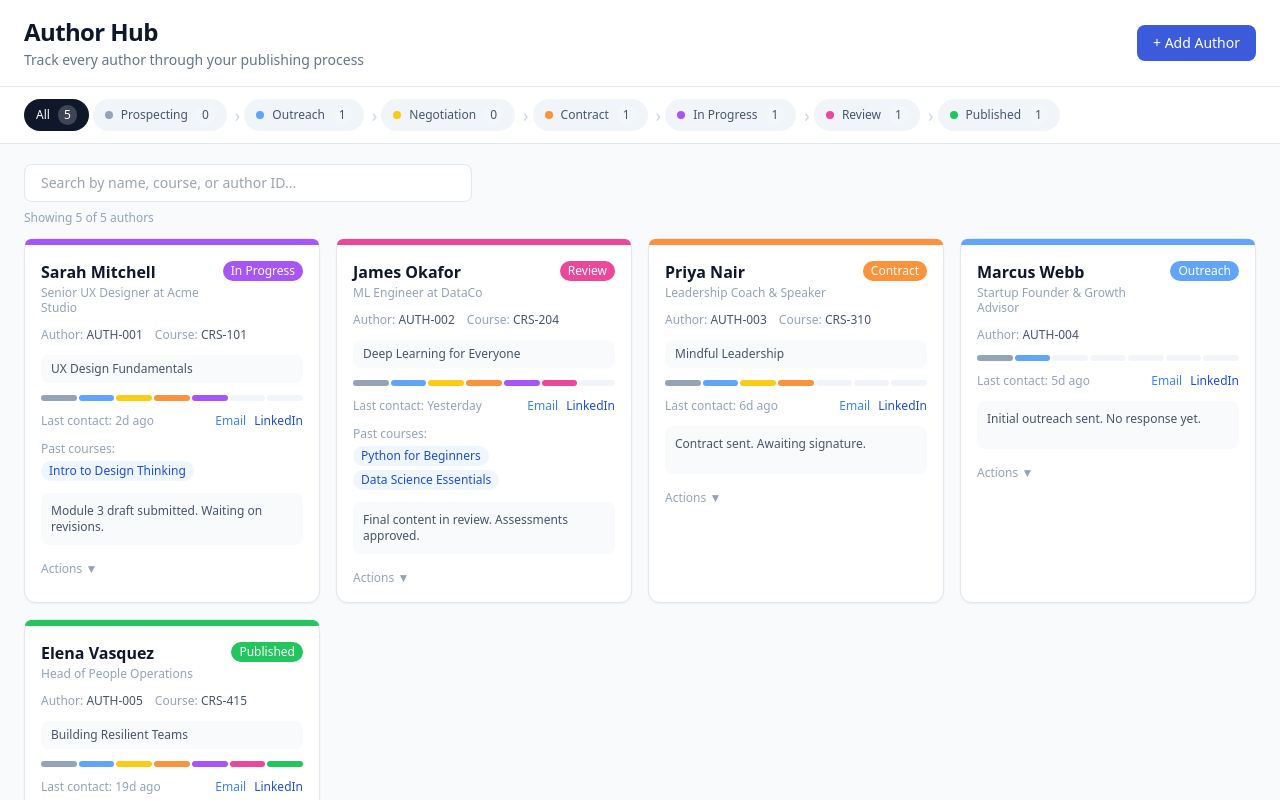
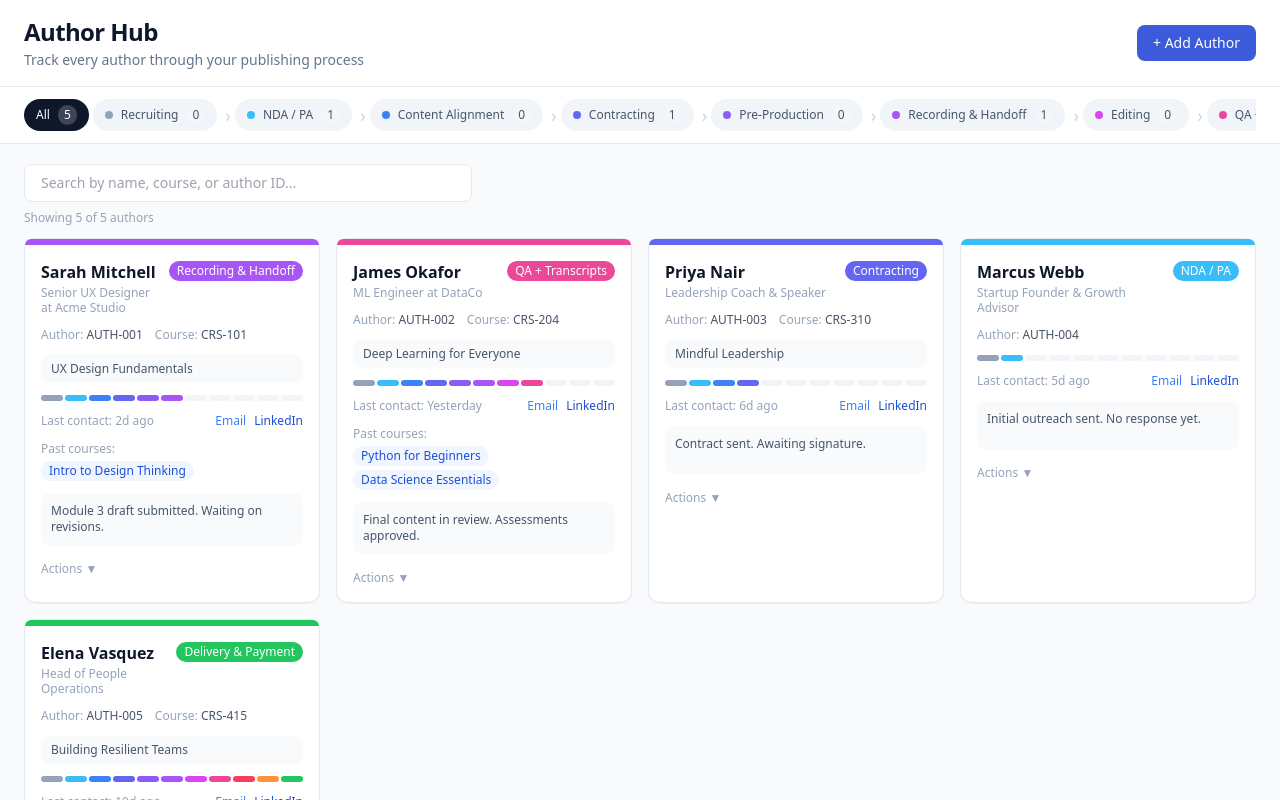
Before and after one commit to Madecraft-Christopher/author-hub, a Next.js app: page / in a window 1280 px wide. Shown: the top 800 px of the page. Built offline with nearby package versions, Linux system fonts and the light colour scheme.

Commit message:
Update pipeline to Madecraft 11-phase production process

```diff
--- a/app/page.jsx
+++ b/app/page.jsx
@@ -5,13 +5,17 @@ import AuthorCard from "../components/AuthorCard";
 import AddAuthorModal from "../components/AddAuthorModal";
 
 const STAGES = [
-  { id: "prospecting", label: "Prospecting", color: "bg-slate-400" },
-  { id: "outreach", label: "Outreach", color: "bg-blue-400" },
-  { id: "negotiation", label: "Negotiation", color: "bg-yellow-400" },
-  { id: "contract", label: "Contract", color: "bg-orange-400" },
-  { id: "in_progress", label: "In Progress", color: "bg-purple-500" },
-  { id: "review", label: "Review", color: "bg-pink-500" },
-  { id: "published", label: "Published", color: "bg-green-500" },
+  { id: "recruiting",         label: "Recruiting",                  color: "bg-slate-400" },
+  { id: "nda_pa",             label: "NDA / PA",                    color: "bg-sky-400" },
+  { id: "content_alignment",  label: "Content Alignment",           color: "bg-blue-500" },
+  { id: "contracting",        label: "Contracting",                 color: "bg-indigo-500" },
+  { id: "pre_production",     label: "Pre-Production",              color: "bg-violet-500" },
+  { id: "recording",          label: "Recording & Handoff",         color: "bg-purple-500" },
+  { id: "editing",            label: "Editing",                     color: "bg-fuchsia-500" },
+  { id: "qa_transcripts",     label: "QA + Transcripts",            color: "bg-pink-500" },
+  { id: "revisions",          label: "Revisions",                   color: "bg-rose-500" },
+  { id: "regression_testing", label: "Regression Testing & DTOC",   color: "bg-orange-400" },
+  { id: "delivery_payment",   label: "Delivery & Payment",          color: "bg-green-500" },
 ];
 
 const SAMPLE_AUTHORS = [
@@ -22,7 +26,7 @@ const SAMPLE_AUTHORS = [
     title: "Senior UX Designer at Acme Studio",
     courseId: "CRS-101",
     courseTitle: "UX Design Fundamentals",
-    stage: "in_progress",
+    stage: "recording",
     lastContact: "2026-03-04",
     email: "sarah@example.com",
     linkedin: "https://linkedin.com/in/sarahmitchell",
@@ -36,7 +40,7 @@ const SAMPLE_AUTHORS = [
     title: "ML Engineer at DataCo",
     courseId: "CRS-204",
     courseTitle: "Deep Learning for Everyone",
-    stage: "review",
+    stage: "qa_transcripts",
     lastContact: "2026-03-05",
     email: "james@example.com",
     linkedin: "https://linkedin.com/in/jamesokafor",
@@ -50,7 +54,7 @@ const SAMPLE_AUTHORS = [
     title: "Leadership Coach & Speaker",
     courseId: "CRS-310",
     courseTitle: "Mindful Leadership",
-    stage: "contract",
+    stage: "contracting",
     lastContact: "2026-02-28",
     email: "priya@example.com",
     linkedin: "https://linkedin.com/in/priyanair",
@@ -64,7 +68,7 @@ const SAMPLE_AUTHORS = [
     title: "Startup Founder & Growth Advisor",
     courseId: "",
     courseTitle: "",
-    stage: "outreach",
+    stage: "nda_pa",
     lastContact: "2026-03-01",
     email: "marcus@example.com",
     linkedin: "https://linkedin.com/in/marcuswebb",
@@ -78,7 +82,7 @@ const SAMPLE_AUTHORS = [
     title: "Head of People Operations",
     courseId: "CRS-415",
     courseTitle: "Building Resilient Teams",
-    stage: "published",
+    stage: "delivery_payment",
     lastContact: "2026-02-15",
     email: "elena@example.com",
     linkedin: "https://linkedin.com/in/elenavasquez",
--- a/components/AddAuthorModal.jsx
+++ b/components/AddAuthorModal.jsx
@@ -11,7 +11,7 @@ export default function AddAuthorModal({ stages, onAdd, onClose }) {
     courseTitle: "",
     email: "",
     linkedin: "",
-    stage: "prospecting",
+    stage: "recruiting",
     lastContact: new Date().toISOString().split("T")[0],
     notes: "",
   });
```
